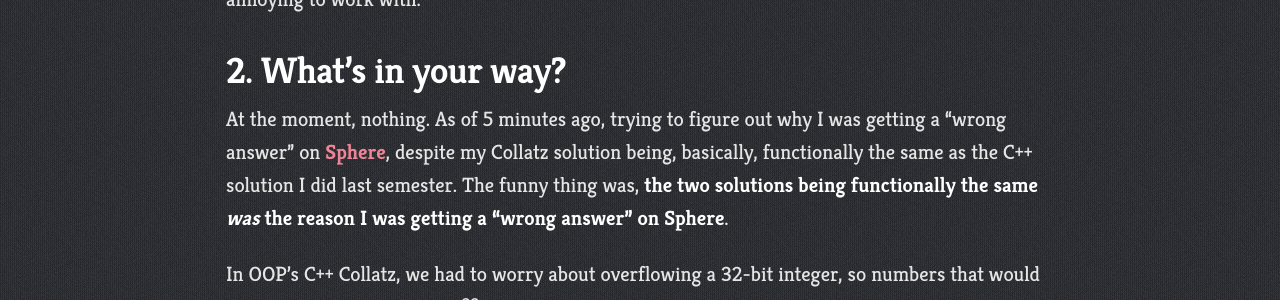
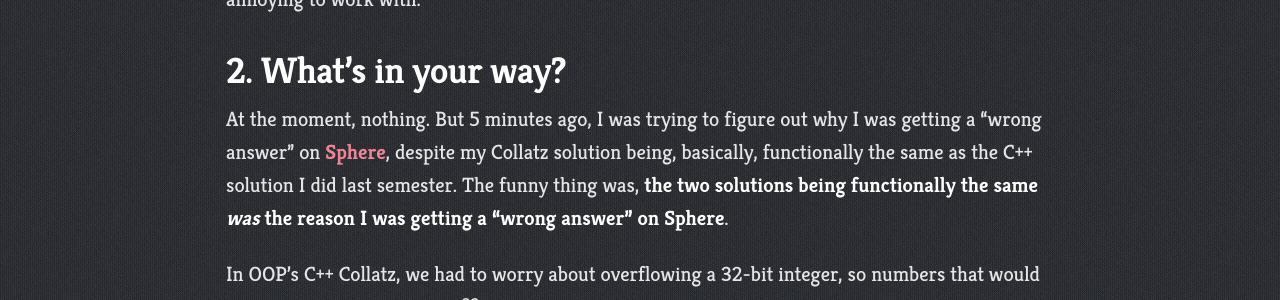
Before and after one commit to kristinedomingo/cs373-blog, a Jekyll site: the page built from _posts/2016-01-31-week-2.md, in a window 1280 px wide. Shown: the part 915-1215 px from the top of the page. Built offline with Jekyll 4.4.1, drawn with Linux system fonts in a browser that asks for light colours; Markdown is read by kramdown in place of the engine named in the settings.

Commit message:
Revisionsss

```diff
--- a/_layouts/post.html
+++ b/_layouts/post.html
@@ -21,5 +21,6 @@ layout: default
     <time>{{ page.date | date_to_string }}</time>
   </div>
   </div>
+  <br>
   {{ content }}
 </div>
--- a/_posts/2016-01-31-week-2.md
+++ b/_posts/2016-01-31-week-2.md
@@ -21,7 +21,7 @@ little annoying to work with.
 
 ## 2. What's in your way?
 
-At the moment, nothing. As of 5 minutes ago, trying to figure out why I was getting
+At the moment, nothing. But 5 minutes ago, I was trying to figure out why I was getting
 a "wrong answer" on [Sphere](http://www.spoj.com/problems/PROBTNPO/),
 despite my Collatz solution being, basically, functionally the
 same as the C++ solution I did last semester. The funny thing was, **the two
```
